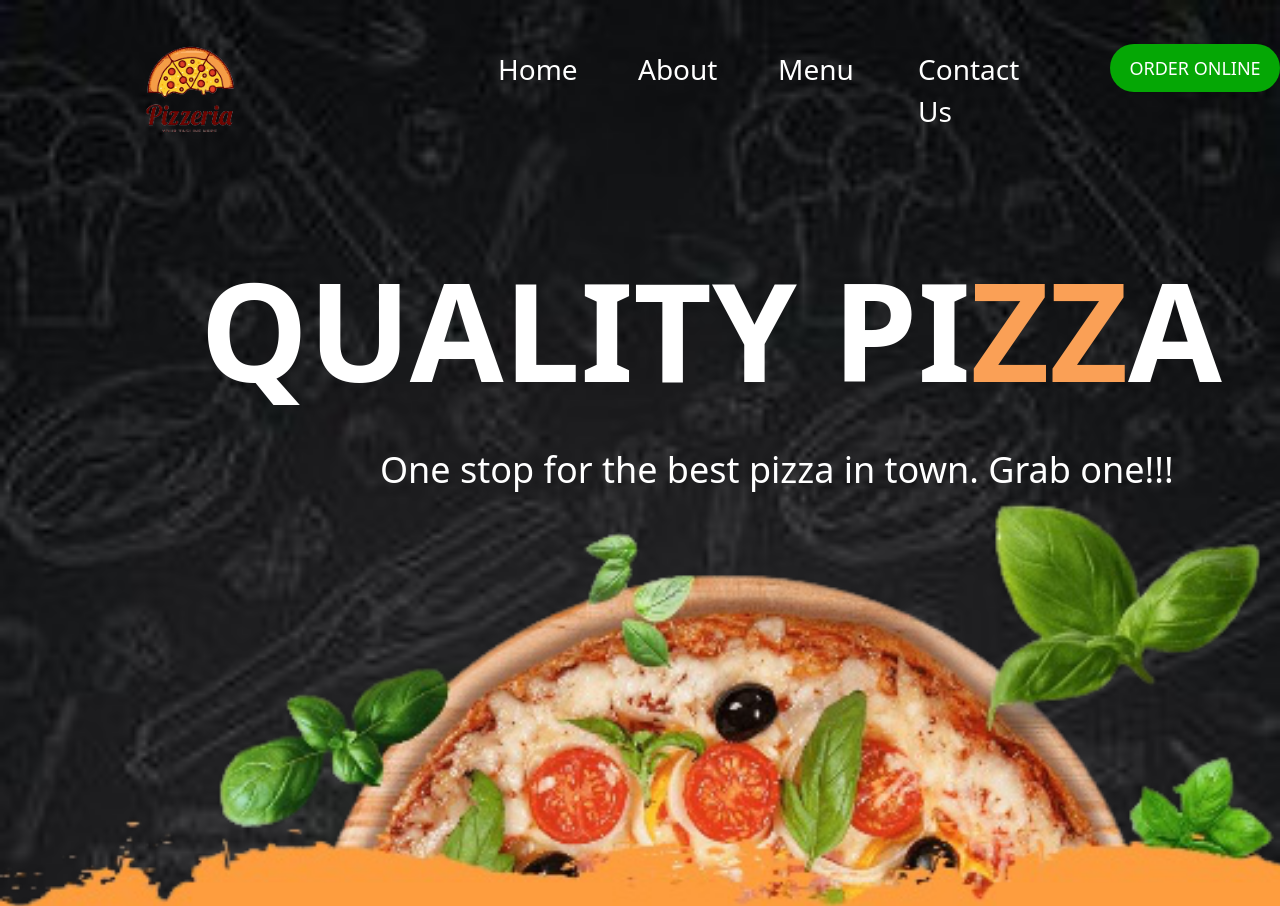
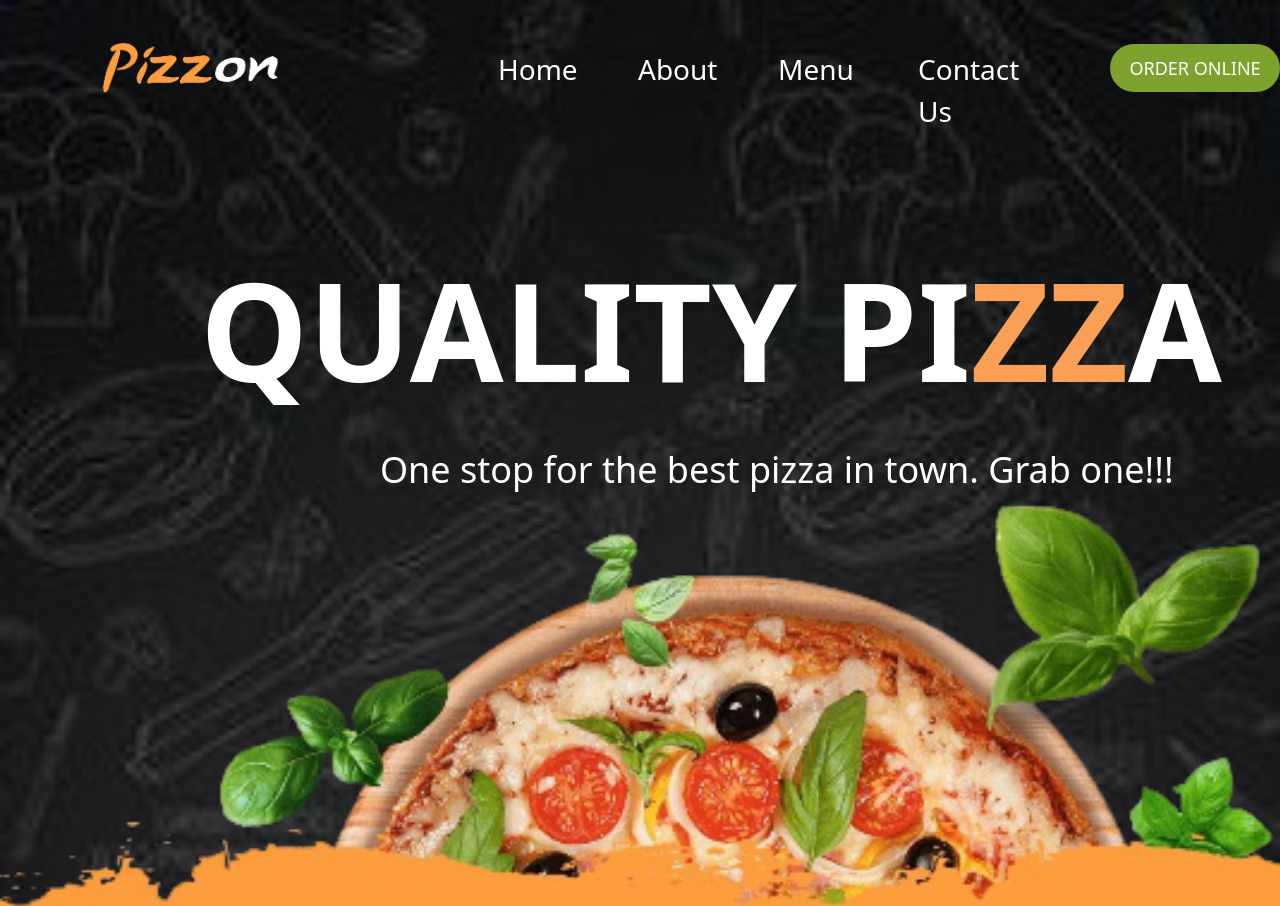
Before and after one commit to SheinaHamisi/Pizza-project, a plain HTML site: page index.html in a window 1280 px wide. Shown: the top 906 px of the page. Drawn offline with nearby package versions, Linux system fonts and the light colour scheme.

Commit message:
updated logo and header button

```diff
--- a/index.css
+++ b/index.css
@@ -11,6 +11,7 @@
 
 #logo {
     width: 180px;
+    margin-top: 40px;
 }
 
 #logodiv {
@@ -40,7 +41,7 @@
 }
 
 #navbar>button {
-    background-color: rgb(5, 167, 5);
+    background-color: #7CA22D;
     width: 170px;
     height: 48px;
     border-radius: 24px;
--- a/index.html
+++ b/index.html
@@ -16,7 +16,7 @@
     <div id="hero-section">
         <div id="header">
             <div id="logodiv">
-                <img src="IMAGES/pizzalogo2.png" id="logo" alt="logo">
+                <img src="IMAGES/logo.png" id="logo" alt="logo">
             </div>
             <div id="navbar">
                 <ul id="nav">
```
Also changed, not shown: IMAGES/footer.png, IMAGES/logo.png (added).
